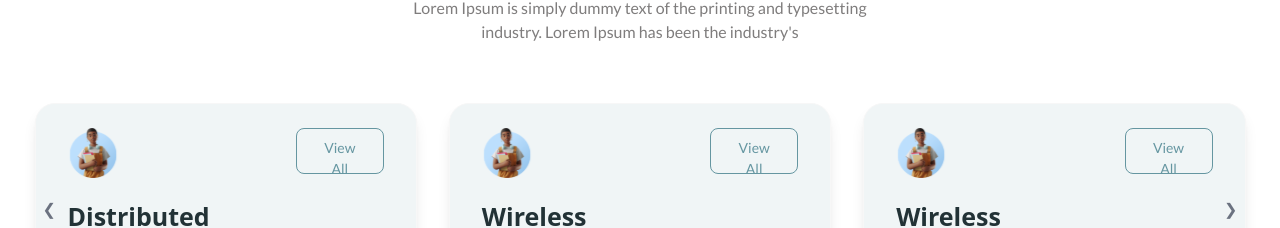
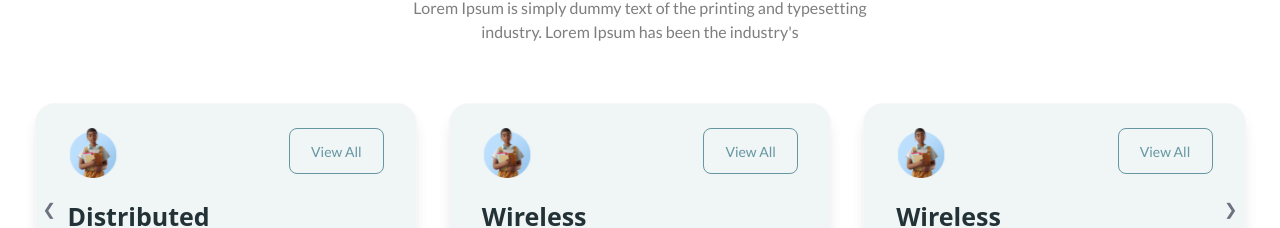
Before and after one commit to Nokihera/Figma-web-pj, a React (Vite) app: page / in a window 1280 px wide. Shown: the part 1260-1488 px from the top of the page. Built offline with nearby package versions, Linux system fonts and the light colour scheme.

Commit message:
view all button fixed

```diff
--- a/src/components/SlideShow.jsx
+++ b/src/components/SlideShow.jsx
@@ -39,7 +39,7 @@ const Slideshow = ({ cardData, interval = 3000 }) => {
             >
               <div className="flex justify-between">
                 <img src={data.img} alt={`Slide ${currentIndex}`} />
-                <button className="w-[88px] h-[46px] rounded-[8px] border-[1px] py-[8px] px-[18px] border-[#6596A1] text-[#6596A1] text-[14px] font-lato">
+                <button className="w-[95px] h-[46px] rounded-[8px] border-[1px] py-[8px] px-[18px] border-[#6596A1] text-[#6596A1] text-[14px] font-lato text-nowrap">
                   View All
                 </button>
               </div>
```
